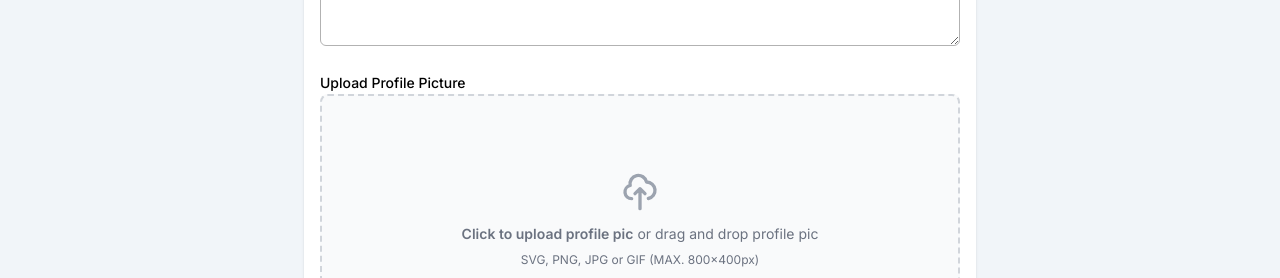
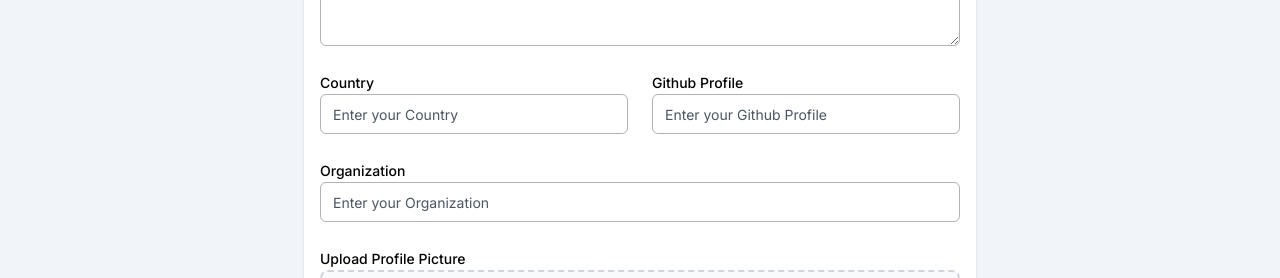
Before and after one commit to Surya-Git-hub/binaryBits, a Next.js app in the folder binary_bits_ui/: page /create-profile in a window 1280 px wide. Shown: the part 528-806 px from the top of the page. Built offline with nearby package versions, Linux system fonts and the light colour scheme; no server answers.

Commit message:
added more fields in profile form

```diff
--- a/binary_bits_ui/src/app/create-profile/page.js
+++ b/binary_bits_ui/src/app/create-profile/page.js
@@ -135,6 +135,7 @@ export default function CreateProfile() {
                             />}
 
                     </div>
+                    <form>
                         <div className="mt-6 gap-6 space-y-4 md:grid md:space-y-0">
                             <div className="w-full">
                                 <label
@@ -183,6 +184,53 @@ export default function CreateProfile() {
                                     ></textarea>
                                 </div>
                             </div>
+                            <div className="w-full">
+                                <label
+                                    className="text-sm font-medium leading-none peer-disabled:cursor-not-allowed peer-disabled:opacity-70"
+                                    htmlFor="Country"
+                                >
+                                    Country
+                                </label>
+                                <input
+                                    className="flex h-10 w-full rounded-md border border-black/30 bg-transparent px-3 py-2 text-sm placeholder:text-gray-600 focus:outline-none focus:ring-1 focus:ring-black/30 focus:ring-offset-1 disabled:cursor-not-allowed disabled:opacity-50"
+                                    type="text"
+                                    placeholder="Enter your Country"
+                                    id="Country"
+                                    onChange={(e) => { handleChange(e) }}
+                                ></input>
+                            </div>
+                            <div className="w-full">
+                                <label
+                                    className="text-sm font-medium leading-none peer-disabled:cursor-not-allowed peer-disabled:opacity-70"
+                                    htmlFor="githubProfile"
+                                >
+                                    Github Profile
+                                </label>
+                                <input
+                                    className="flex h-10 w-full rounded-md border border-black/30 bg-transparent px-3 py-2 text-sm placeholder:text-gray-600 focus:outline-none focus:ring-1 focus:ring-black/30 focus:ring-offset-1 disabled:cursor-not-allowed disabled:opacity-50"
+                                    type="text"
+                                    placeholder="Enter your Github Profile"
+                                    id="githubProfile"
+                                    onChange={(e) => { handleChange(e) }}
+                                ></input>
+                            </div>
+                            <div className='col-span-2 grid'>
+                                <div className="w-full">
+                                    <label
+                                        className="text-sm font-medium leading-none peer-disabled:cursor-not-allowed peer-disabled:opacity-70"
+                                        htmlFor="Organization"
+                                    >
+                                        Organization
+                                    </label>
+                                    <input
+                                        className="flex h-10 w-full rounded-md border border-black/30 bg-transparent px-3 py-2 text-sm placeholder:text-gray-600 focus:outline-none focus:ring-1 focus:ring-black/30 focus:ring-offset-1 disabled:cursor-not-allowed disabled:opacity-50"
+                                        type="text"
+                                        placeholder="Enter your Organization"
+                                        id="Organization"
+                                        onChange={(e) => { handleChange(e) }}
+                                    ></input>
+                                </div>
+                            </div>
                             <div className='col-span-2 grid'>
                                 <div className="w-full">
                                     <label
@@ -213,6 +261,7 @@ export default function CreateProfile() {
                                 </button>
                             </div>
                         </div>
+                    </form>
                 </div>
             </div>
         </div>
```
Lines whose indentation alone changed are shown as unchanged.
